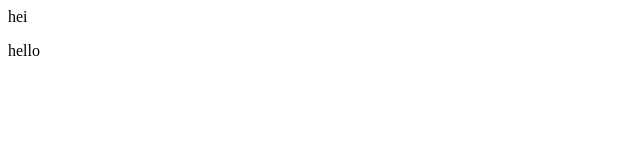
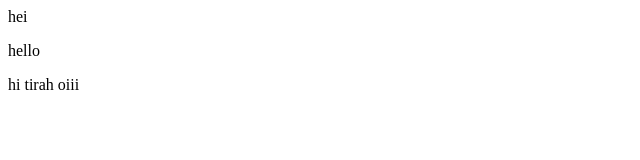
Before and after one commit to fatihah9909/SmartWebsite-mainbranch, a plain HTML site: page index.html in a window 1280 px wide. Shown: the full height of the page, 0-640 px from the left. Drawn offline with Linux system fonts and the light colour scheme.

Commit message:
Initial Commit

```diff
--- a/index.html
+++ b/index.html
@@ -1,2 +1,3 @@
 <p>hei</p>
 <p>hello</p>
+<p>hi tirah oiii</p>
```
